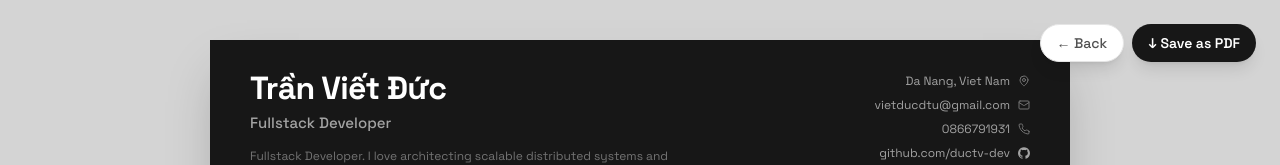
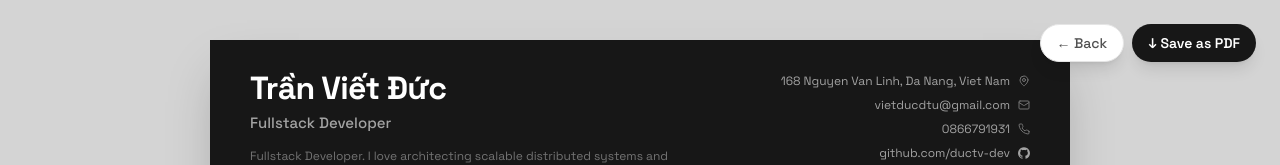
Before and after one commit to ductv-dev/portfolio, a Next.js app: page /cv in a window 1280 px wide. Shown: the top 165 px of the page. Built offline with nearby package versions, Linux system fonts and the light colour scheme.

Commit message:
add image

```diff
--- a/src/data/resume.tsx
+++ b/src/data/resume.tsx
@@ -13,7 +13,7 @@ export const DATA = {
   name: "Trần Viết Đức",
   initials: "DUCTV",
   url: "https://ductv.dev",
-  location: "Da Nang, Viet Nam",
+  location: "168 Nguyen Van Linh, Da Nang, Viet Nam",
   locationLink: "https://www.google.com/maps/place/Da+Nang,+Viet+Nam",
   description:
     "Fullstack Developer. I love architecting scalable distributed systems and crafting high-performance, pixel-perfect web applications.",
@@ -137,11 +137,11 @@ export const DATA = {
       links: [
         {
           type: "Source",
-          href: "https://github.com/ductv-dev",
+          href: "https://github.com/ductv-dev/uni_crypto-monorepo",
           icon: <Icons.github className="size-3" />,
         },
       ],
-      image: "",
+      image: "/uni-crypto.png",
       video: "",
     },
     {
```
Also changed, not shown: public/uni-crypto.png (added).
